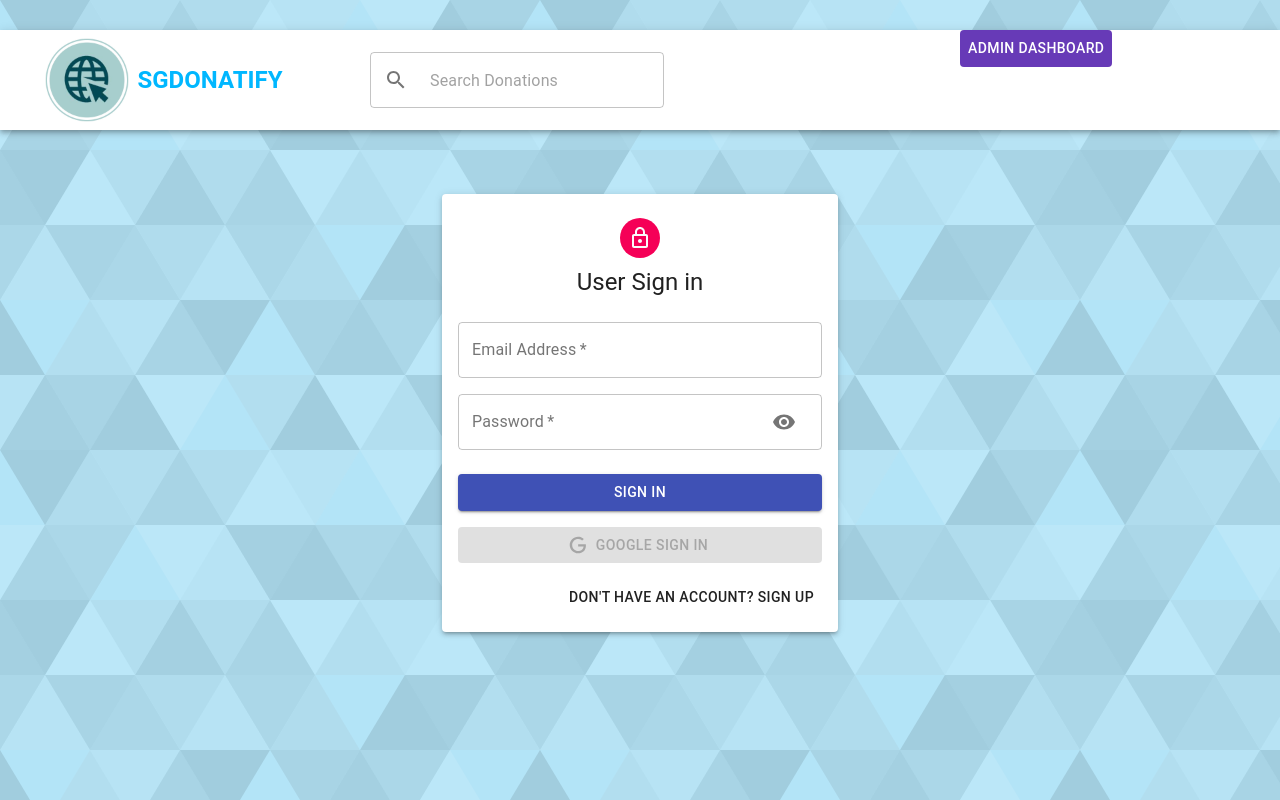
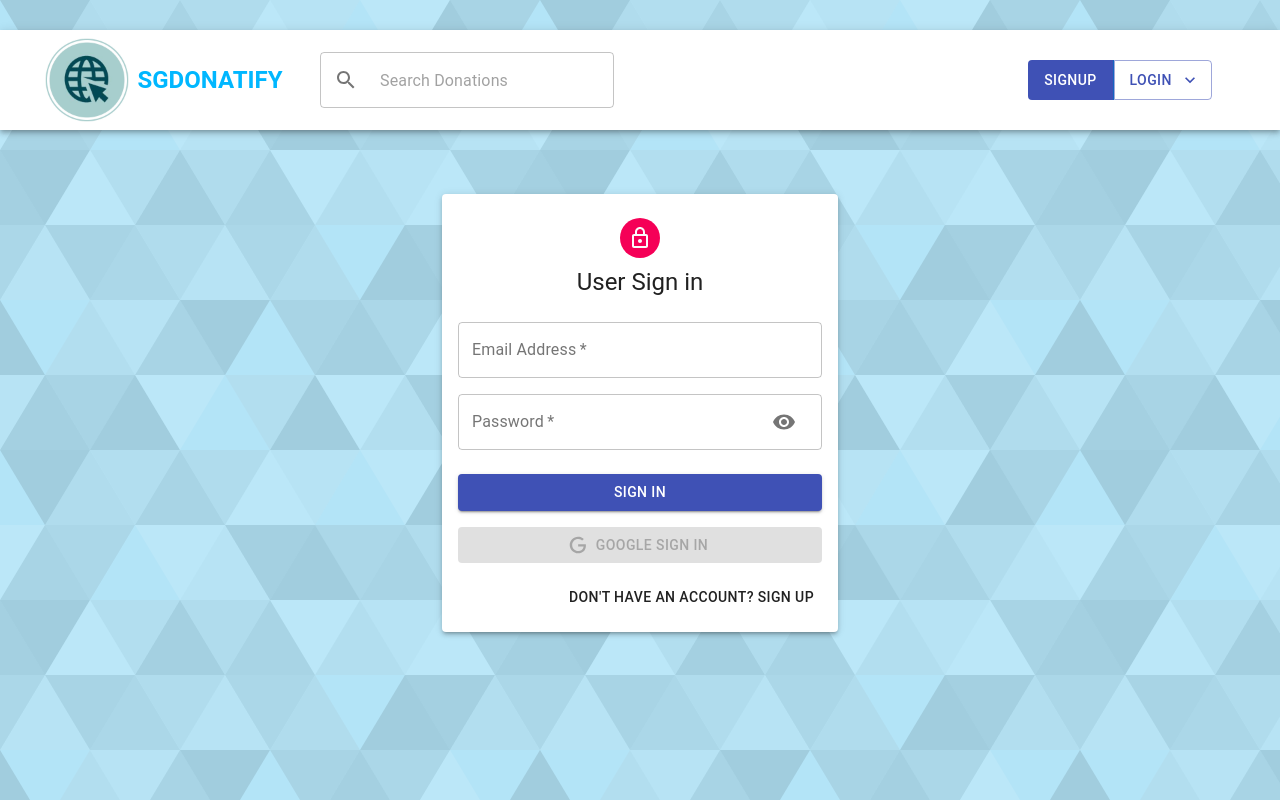
Before and after one commit to kevkh/SGDonatify, a React (Create React App) app in the folder client/: page /auth in a window 1280 px wide. Built offline with nearby package versions, Linux system fonts and the light colour scheme.

Commit message:
Editing Navbar 4

```diff
--- /dev/null
+++ b/client/src/components/Navbar/DonorProfile.js
@@ -0,0 +1,113 @@
+import useStyles from "./styles";
+import React, { useState, useEffect } from "react";
+import Button from '@mui/material/Button';
+import ClickAwayListener from '@mui/material/ClickAwayListener';
+import Grow from '@mui/material/Grow';
+import Paper from '@mui/material/Paper';
+import Popper from '@mui/material/Popper';
+import MenuItem from '@mui/material/MenuItem';
+import MenuList from '@mui/material/MenuList';
+import Stack from '@mui/material/Stack';
+import KeyboardArrowDownIcon from '@mui/icons-material/KeyboardArrowDown';
+import { useDispatch } from "react-redux";
+import * as actionType from "../../constants/actionTypes";
+import {  Link, useHistory, useLocation } from "react-router-dom";
+import axios from 'axios';
+const DonorPanel = () => {
+    const [user, setUser] = useState(JSON.parse(localStorage.getItem("profile")));
+    const dispatch = useDispatch();
+    const history = useHistory();
+    const [donorProfile, setDonorProfile] = useState('')
+
+
+    async function fetchDonorData() {
+        let response = await axios.get(`http://localhost:5000/donor/${user?.result._id}`)
+        setDonorProfile(response.data)
+        console.log(response.data.name)
+    }
+    fetchDonorData()
+
+    const logout = () => {
+        dispatch({ type: actionType.LOGOUT }); // logout
+        history.push("/auth"); // redirect back to auth
+        setUser(null);
+    };
+    const classes = useStyles();
+    const [open, setOpen] = React.useState(false);
+    const anchorRef = React.useRef(null);
+
+    const handleToggle = () => {
+      setOpen((prevOpen) => !prevOpen);
+    };
+
+    const handleClose = (event) => {
+      if (anchorRef.current && anchorRef.current.contains(event.target)) {
+        return;
+      }
+
+      setOpen(false);
+    };
+
+    function handleListKeyDown(event) {
+      if (event.key === 'Tab') {
+        event.preventDefault();
+        setOpen(false);
+      } else if (event.key === 'Escape') {
+        setOpen(false);
+      }
+    }
+
+    return(
+        <Stack direction="row" spacing={2}>
+
+                <Button
+                ref={anchorRef}
+                id="composition-button"
+                aria-controls={open ? 'composition-menu' : undefined}
+                aria-expanded={open ? 'true' : undefined}
+                aria-haspopup="true"
+                onClick={handleToggle}
+                variant="outlined"
+                color = "primary"
+                height ="380px"
+                endIcon={<KeyboardArrowDownIcon />}
+                >
+                Donor
+                </Button>
+
+                <Popper open={open}
+                anchorEl={anchorRef.current}
+                role={undefined}
+                placement="bottom-start"
+                transition
+                disablePortal>
+                {({ TransitionProps, placement }) => (
+                <Grow
+                    {...TransitionProps}
+                    style={{
+                    transformOrigin:
+                        placement === 'bottom-start' ? 'left top' : 'left bottom',
+                    }}
+                >
+                        <Paper>
+                        <ClickAwayListener onClickAway={handleClose}>
+                            <MenuList
+                            autoFocusItem={open}
+                            id="composition-menu"
+                            aria-labelledby="composition-button"
+                            onKeyDown={handleListKeyDown}
+                            >
+                            <MenuItem onClick={handleClose}>Profile</MenuItem>
+                            <MenuItem onClick={handleClose}>My account</MenuItem>
+                            <MenuItem onClick={logout}>Logout</MenuItem>
+                            </MenuList>
+                        </ClickAwayListener>
+                        </Paper>
+                    </Grow>
+                    )}
+                </Popper>
+
+        </Stack>
+    );
+}
+export default DonorPanel;
--- a/client/src/components/Navbar/Navbar.js
+++ b/client/src/components/Navbar/Navbar.js
@@ -13,6 +13,8 @@ import axios from 'axios';
 import Container from '@mui/material/Container';
 import Grid from '@mui/material/Grid';
 import Searchbar from "./Searchbar";
+import ProfilePanel from "./ProfilePanel";
+
 const Navbar = () => {
   const [user, setUser] = useState(JSON.parse(localStorage.getItem("profile")));
   const dispatch = useDispatch();
@@ -106,8 +108,8 @@ return (
         align="center"
       >*/
       <Container disableGutters = "true" maxWidth = "xl">
-        <Grid margin = "0" container>
-          <Grid padding = "0" item xs={3}>
+        <Grid  container>
+          <Grid item xs={3}>
             <Link className={classes.verticalCenter}  to ="/DisplayListings">
               <img className={classes.image} src={mypic} alt="mypic"/>
               <Typography className={classes.heading} variant="h5"  component="div">
@@ -118,10 +120,8 @@ return (
           <Grid className={classes.searchBar} item xs={6}>
             <Searchbar/>
           </Grid>
-          <Grid item xs={3}>
-            <Button component={Link} to="/DonorList" className={classes.purple}  >
-                Admin Dashboard
-            </Button>
+          <Grid className={classes.verticalCenter} item xs={3}>
+            <ProfilePanel />
           </Grid>
         </Grid>
       </Container>
--- /dev/null
+++ b/client/src/components/Navbar/ProfilePanel.js
@@ -0,0 +1,30 @@
+import React, { useState, useEffect } from "react";
+import UserProfile from "./UserProfile";
+import DonorProfile from "./DonorProfile";
+import DonateeProfile from "./DonateeProfile";
+import AdminProfile from "./AdminProfile";
+
+const ProfilePanel = () => {
+    const [user, setUser] = useState(JSON.parse(localStorage.getItem("profile")));
+    if (user?.result.type === "donor" ){
+        return(
+            <DonorProfile />
+        );
+    }
+    if (user?.result.type === "donatee" ){
+        return(
+            <DonateeProfile />
+        );
+    }
+    if (user?.result.type === "admin" ){
+        return(
+            <AdminProfile />
+        );
+    }
+    // if not login
+    return(
+        <UserProfile />
+    );
+}
+
+export default ProfilePanel;
--- a/client/src/components/Navbar/Searchbar.js
+++ b/client/src/components/Navbar/Searchbar.js
@@ -1,11 +1,18 @@
+import { useState } from 'react';
 import TextField from '@mui/material/TextField';
 import InputAdornment from '@mui/material/InputAdornment';
 import SearchIcon from '@mui/icons-material/Search';
 const Searchbar = () => {
-    const search ="";
-    const handleTextField="";
-    const onKeyUp="";
-    const handleEnter="";
+    const [search,setSearch] = useState("")
+    const [text,setText] = useState("")
+    const handleTextField = (e) => {
+        setSearch(e.target.value.toLowerCase())
+    }
+
+    const handleEnter = (e) => {
+        if (e.keyCode === 13)
+            setText(search)
+    }
     return(<TextField
         sx={{ minWidth: "100%", height: "100%" }}
         variant="outlined"
--- /dev/null
+++ b/client/src/components/Navbar/UserProfile.js
@@ -0,0 +1,97 @@
+import useStyles from "./styles";
+import * as React from 'react';
+import Button from '@mui/material/Button';
+import ClickAwayListener from '@mui/material/ClickAwayListener';
+import {  Link, useHistory, useLocation } from "react-router-dom";
+import Grow from '@mui/material/Grow';
+import Paper from '@mui/material/Paper';
+import Popper from '@mui/material/Popper';
+import MenuItem from '@mui/material/MenuItem';
+import MenuList from '@mui/material/MenuList';
+import Stack from '@mui/material/Stack';
+import KeyboardArrowDownIcon from '@mui/icons-material/KeyboardArrowDown';
+import ButtonGroup from '@mui/material/ButtonGroup';
+const UserProfile = () => {
+    const classes = useStyles();
+    const [open, setOpen] = React.useState(false);
+    const anchorRef = React.useRef(null);
+
+    const handleToggle = () => {
+      setOpen((prevOpen) => !prevOpen);
+    };
+
+    const handleClose = (event) => {
+      if (anchorRef.current && anchorRef.current.contains(event.target)) {
+        return;
+      }
+
+      setOpen(false);
+    };
+
+    function handleListKeyDown(event) {
+      if (event.key === 'Tab') {
+        event.preventDefault();
+        setOpen(false);
+      } else if (event.key === 'Escape') {
+        setOpen(false);
+      }
+    }
+
+    return(
+        <Stack direction="row" spacing={2}>
+                <ButtonGroup disableElevation variant="contained">
+                  <Button
+                    variant="contained"
+                    color = "primary"
+                    className={classes.profileButton}>
+                    SIGNUP
+                  </Button>
+                  <Button
+                  ref={anchorRef}
+                  id="composition-button"
+                  aria-controls={open ? 'composition-menu' : undefined}
+                  aria-expanded={open ? 'true' : undefined}
+                  aria-haspopup="true"
+                  onClick={handleToggle}
+                  variant="outlined"
+                  color = "primary"
+                  className={classes.profileButton}
+                  endIcon={<KeyboardArrowDownIcon />}>
+                  LOGIN
+                  </Button>
+                </ButtonGroup>
+                <Popper open={open}
+                anchorEl={anchorRef.current}
+                role={undefined}
+                placement="bottom-start"
+                transition>
+                {({ TransitionProps, placement }) => (
+                <Grow
+                    {...TransitionProps}
+                    style={{
+                    transformOrigin:
+                        placement === 'bottom-start' ? 'left top' : 'left bottom',
+                    }}
+                >
+                        <Paper>
+                        <ClickAwayListener onClickAway={handleClose}>
+                            <MenuList
+                            autoFocusItem={open}
+                            id="composition-menu"
+                            aria-labelledby="composition-button"
+                            onKeyDown={handleListKeyDown}
+                            >
+                            <MenuItem component={Link} to ="/donor">Donor Login</MenuItem>
+                            <MenuItem component={Link} to ="/donatee">Donatee Login</MenuItem>
+                            </MenuList>
+                        </ClickAwayListener>
+                        </Paper>
+                    </Grow>
+                    )}
+                </Popper>
+
+        </Stack>
+    );
+}
+
+export default UserProfile;
--- a/client/src/components/Navbar/styles.js
+++ b/client/src/components/Navbar/styles.js
@@ -26,8 +26,12 @@ export default makeStyles((theme) => ({
     float: 'left'
   },
   searchBar: {
-    padding: "0 50px",
+
     margin: 'auto 0',
+  },
+  profileButton:{
+    margin: 'auto 0',
+    minHeight: "40px"
   },
   toolbar: {
     display: 'flex',
```
Also changed, not shown: client/src/components/Navbar/AdminProfile.js (added), client/src/components/Navbar/DonateeProfile.js (added).
